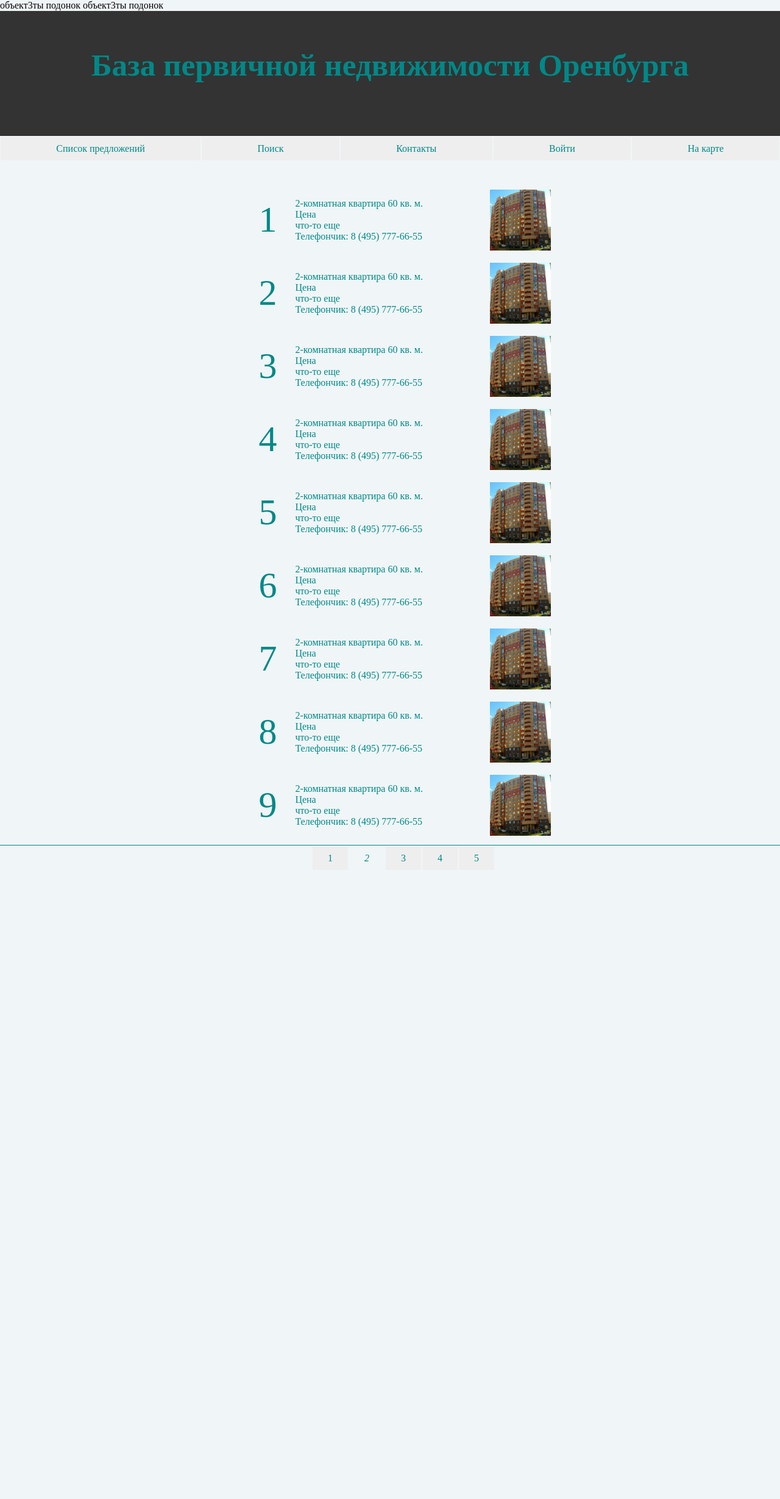
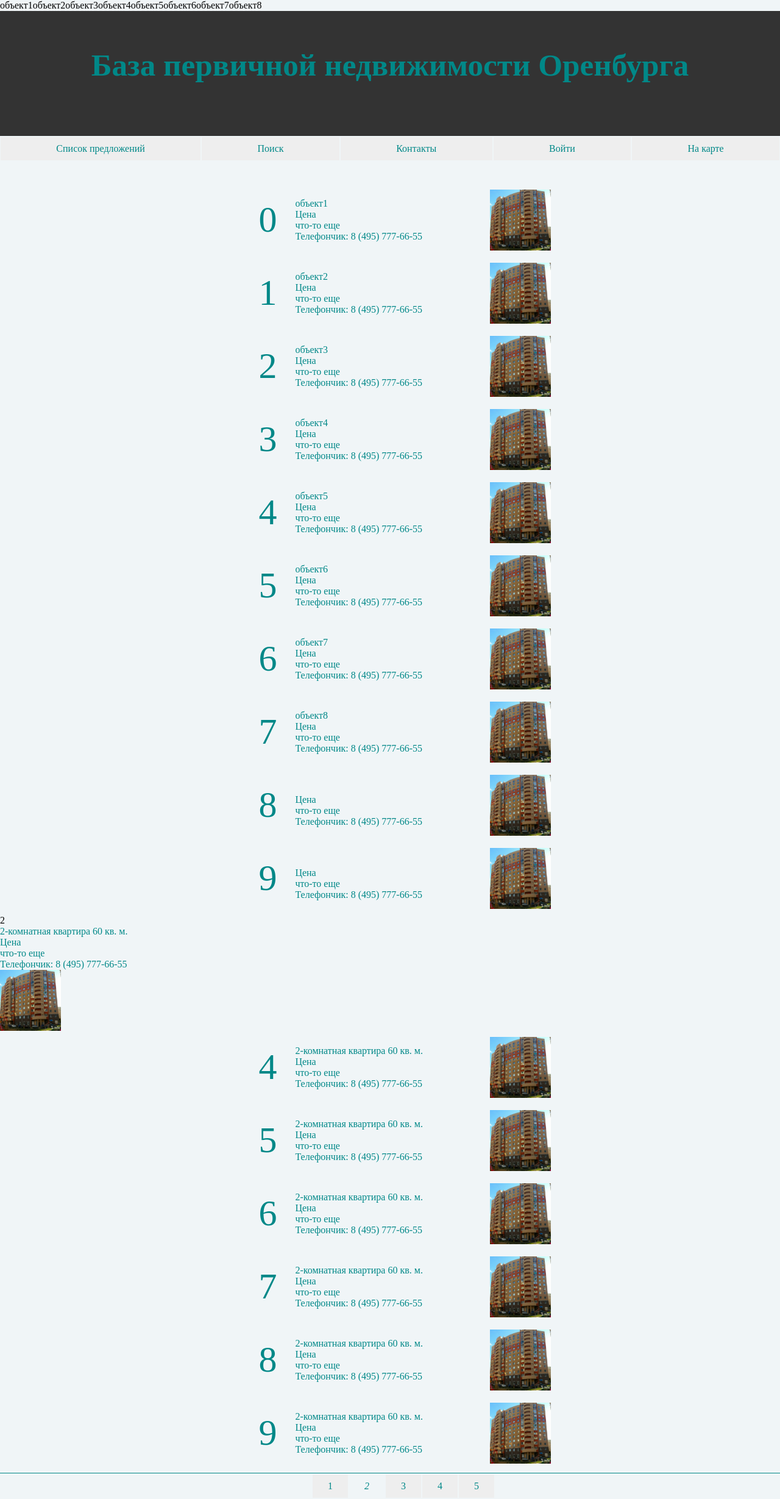
Before and after one commit to Mutanoball/RB2, a PHP site: page /Public/List.php in a window 1280 px wide. Shown: the whole page at 61% size. Before the commit the page ends 1413 px from the top, so only its background shows below. Run offline with PHP 8.4, Linux system fonts and the light colour scheme; data that the repository does not hold is empty.

Commit message:
list array

```diff
--- a/Public/List.php
+++ b/Public/List.php
@@ -1,14 +1,15 @@
+<?php
+$Slist = array('объект1', 'объект2', 'объект3', 'объект4', 'объект5', 'объект6', 'объект7', 'объект8');
+ $dat = date("d.m y");
+    for ($i = 0; $i < 10; $i++ )
+    {
+        echo $Slist[$i];
+    }
+?>
+
 <!DOCTYPE html>
 
-<?php
 
-	$Slist = array('объект1', 'объект2', 'объект3', 'объект4');
-    echo $Slist[2];
-    echo 'ты подонок';
-
-
-
-?>
 
 <html lang="en">
     <head>
@@ -17,14 +18,7 @@
     </head><link rel="stylesheet" type="text/css" href="Main.css"/>
             </head>
     <body>
-    <?php
-	$Slist = array('объект1', 'объект2', 'объект3', 'объект4');
-    echo $Slist[2];
-    echo 'ты подонок';
 
-
-
-?>
       <div class="pervaplashka"><br><b>База первичной недвижимости Оренбурга</b><br></div>
 
 
@@ -34,16 +28,19 @@
 
        <br>
         <br>
+        <?php
 
-        <div class ="list2">
-            <div class="bignum">1</div><div class ="liist">2-комнатная квартира 60 кв. м.<br>Ценa<br>что-то еще<br>Телефончик: 8 (495) 777-66-55<br></div>  <img width="100" height="100" src="01.jpg"></Div>
+
+        for ($i = 0; $i < 10; $i++ )
+         {echo "<div class ='list2'><div class='bignum'>$i</div><div class ='liist'>$Slist[$i]<br>Ценa<br>что-то еще<br>Телефончик: 8 (495) 777-66-55<br></div>  <img width='100' height='100' src='01.jpg'></Div>\n";
+
+
+        }
+
+         ?>
+            <div >2</div><div class ="liist">2-комнатная квартира 60 кв. м.<br>Ценa<br>что-то еще<br>Телефончик: 8 (495) 777-66-55<br></div>  <img width="100" height="100" src="01.jpg"></Div>
         </div>
-         <div class ="list2">
-            <div class="bignum">2</div><div class ="liist">2-комнатная квартира 60 кв. м.<br>Ценa<br>что-то еще<br>Телефончик: 8 (495) 777-66-55<br></div>  <img width="100" height="100" src="01.jpg"></Div>
-        </div>
-         <div class ="list2">
-            <div class="bignum">3</div><div class ="liist">2-комнатная квартира 60 кв. м.<br>Ценa<br>что-то еще<br>Телефончик: 8 (495) 777-66-55<br></div>  <img width="100" height="100" src="01.jpg"></Div>
-        </div>
+
          <div class ="list2">
             <div class="bignum">4</div><div class ="liist">2-комнатная квартира 60 кв. м.<br>Ценa<br>что-то еще<br>Телефончик: 8 (495) 777-66-55<br></div>  <img width="100" height="100" src="01.jpg"></Div>
         </div>
```
